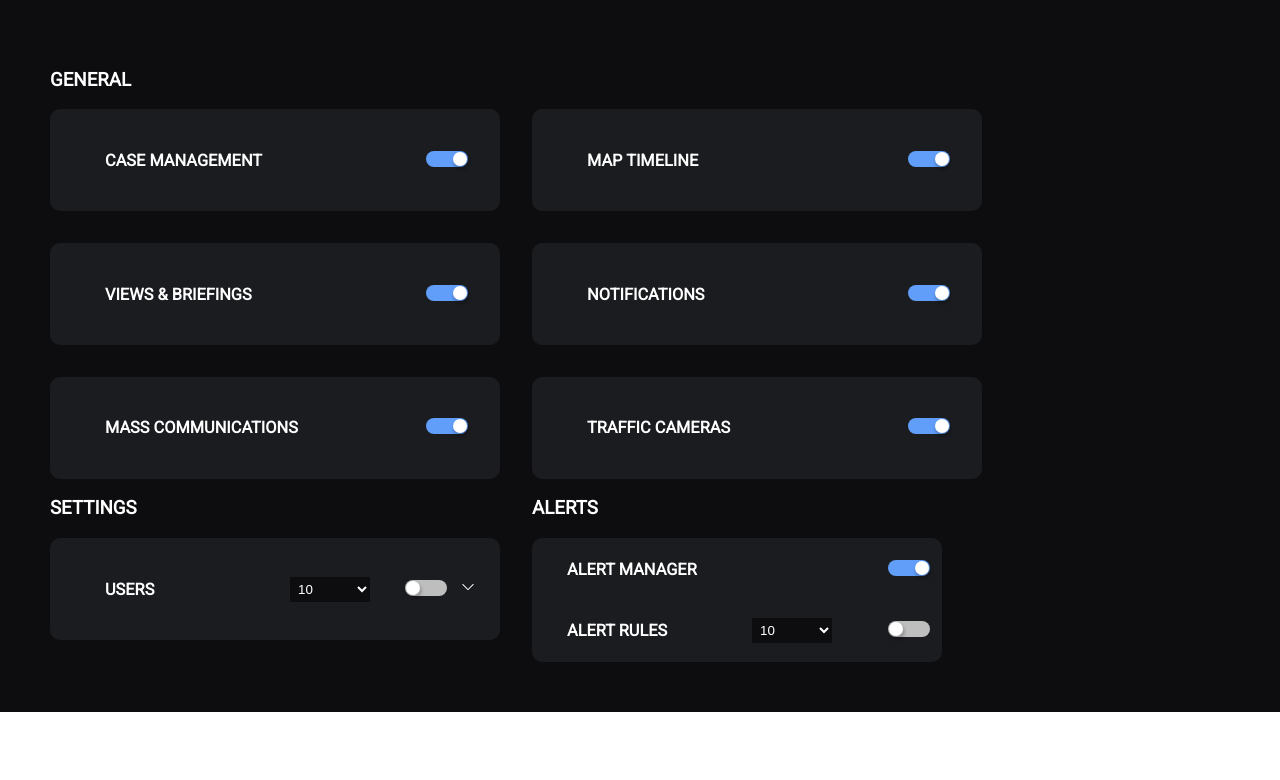
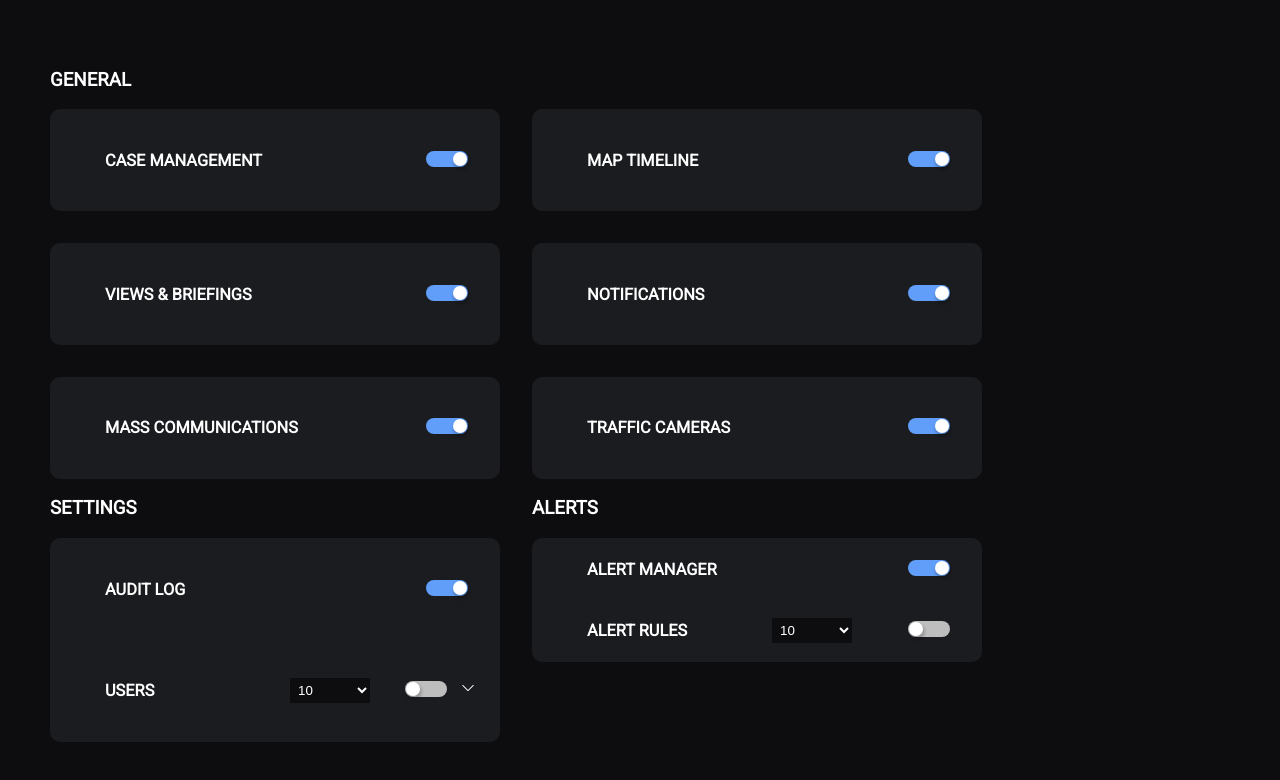
Before and after one commit to MartinMcCarthy11/Dataminr-test, a React (Create React App) app in the folder dataminr-test/: page / in a window 1280 px wide. Shown: the top 780 px of the page. Built offline with nearby package versions, Linux system fonts and the light colour scheme.

Commit message:
Added Auit Log and updated schema

```diff
--- a/dataminr-test/src/App.tsx
+++ b/dataminr-test/src/App.tsx
@@ -1,5 +1,4 @@
 import { Section } from './schema';
-import styled from 'styled-components';
 import ToggleCardContainer from './components/ToggleCardContainer/ToggleCardContainer';
 
 type Props = {
@@ -7,19 +6,7 @@ type Props = {
 };
 
 function App({ schema }: Props) {
-	return (
-		<AppWrapper>
-			<ToggleCardContainer schema={schema} />
-		</AppWrapper>
-	);
+	return <ToggleCardContainer schema={schema} />;
 }
 
-const AppWrapper = styled.main`
-	background-color: #0d0d0f;
-	color: #fff;
-	height: 100%;
-	margin: 0;
-	padding: 50px;
-`;
-
 export default App;
--- a/dataminr-test/src/base.css
+++ b/dataminr-test/src/base.css
@@ -2,4 +2,8 @@ body {
 	margin: 0;
 	font-family: 'roboto', sans-serif;
 	text-transform: uppercase;
+	background-color: #0d0d0f;
+	color: #fff;
+	margin: 0;
+	padding: 50px;
 }
--- a/dataminr-test/src/components/Common/ToggleSwitch.tsx
+++ b/dataminr-test/src/components/Common/SwitchToggle.tsx
@@ -6,7 +6,7 @@ interface toggleProps {
 	onChange: React.ChangeEventHandler<HTMLInputElement>;
 }
 
-function ToggleSwitch({ toggled, name, onChange }: toggleProps) {
+function SwitchToggle({ toggled, name, onChange }: toggleProps) {
 	return (
 		<ToggleContainer>
 			<Toggle
@@ -66,4 +66,4 @@ const Toggle = styled.input`
 	}
 `;
 
-export default ToggleSwitch;
+export default SwitchToggle;
--- a/dataminr-test/src/components/ToggleCardContainer/Card.tsx
+++ b/dataminr-test/src/components/ToggleCardContainer/ToggleCard.tsx
@@ -1,11 +1,11 @@
 import { useState } from 'react';
 import styled from 'styled-components';
 import { AdditionalSettings, DropdownObject } from '../../schema';
-import ArrowToggle from './ArrowToggle';
-import SubCard from './SubCard';
-import ToggleSwitch from '../Common/ToggleSwitch';
+import ArrowToggle from '../Common/ArrowToggle';
+import ToggleSubCard from './ToggleSubCard';
+import SwitchToggle from '../Common/SwitchToggle';
 
-export type CardSize = 'small' | 'standared';
+export type CardSize = 'small' | 'standard';
 
 interface cardProps
 	extends styleCardProps,
@@ -23,7 +23,7 @@ interface styleCardProps {
 	cardSize?: CardSize;
 }
 
-function Card({
+function ToggleCard({
 	title,
 	name,
 	dropdown,
@@ -71,7 +71,7 @@ function Card({
 				)}
 
 				<ToggleContainer>
-					<ToggleSwitch
+					<SwitchToggle
 						name={name}
 						toggled={toggled}
 						onChange={() => updateToggleState(toggled)}
@@ -88,7 +88,7 @@ function Card({
 				</ToggleContainer>
 			</CardMain>
 			{additionalSettings!.length > 0 && showHiddenSection && toggled && (
-				<SubCard additionalSettings={additionalSettings!} />
+				<ToggleSubCard additionalSettings={additionalSettings!} />
 			)}
 		</CardsWrapper>
 	);
@@ -116,8 +116,7 @@ const CardMain = styled.div<styleCardProps>`
 	align-items: center;
 	min-width: 370px;
 	${({ subCard }) => (subCard ? 'padding:5px;' : 'padding: 25px;')}
-	${({ cardSize }) =>
-		cardSize === 'small' ? 'padding:5px;' : 'padding: 25px;'}
+	${({ cardSize }) => cardSize === 'small' && 'padding:5px 25px 5px 25px;'}
 `;
 
 const ToggleContainer = styled.div`
@@ -136,4 +135,4 @@ const DropdownContainer = styled.div`
 	}
 `;
 
-export default Card;
+export default ToggleCard;
--- a/dataminr-test/src/components/ToggleCardContainer/ToggleCardContainer.tsx
+++ b/dataminr-test/src/components/ToggleCardContainer/ToggleCardContainer.tsx
@@ -1,6 +1,6 @@
 import { Section, Card as SchemaCard } from '../../schema';
 import styled from 'styled-components';
-import Card from './Card';
+import ToggleCard from './ToggleCard';
 
 interface Props {
 	schema: Section[];
@@ -15,7 +15,7 @@ function ToggleCardContainer({ schema }: Props) {
 					{section.combined ? (
 						<CombinedSectionWrapper>
 							{section.card.map((card: SchemaCard) => (
-								<Card
+								<ToggleCard
 									key={card.id}
 									title={card.title}
 									name={card.name}
@@ -26,14 +26,14 @@ function ToggleCardContainer({ schema }: Props) {
 										card.additionalSettings
 									}
 									subCard={card.subCard}
-									cardSize='small'
+									cardSize={card.cardSize}
 								/>
 							))}
 						</CombinedSectionWrapper>
 					) : (
 						<CardContainerWrapper>
 							{section.card.map((card: SchemaCard) => (
-								<Card
+								<ToggleCard
 									key={card.id}
 									title={card.title}
 									name={card.name}
--- a/dataminr-test/src/components/ToggleCardContainer/SubCard.tsx
+++ b/dataminr-test/src/components/ToggleCardContainer/ToggleSubCard.tsx
@@ -1,17 +1,17 @@
 import styled from 'styled-components';
 import { AdditionalSettings } from '../../schema';
-import Card from './Card';
+import ToggleCard from './ToggleCard';
 
 interface SubCardProps {
 	additionalSettings: AdditionalSettings[];
 	dropdown?: boolean;
 }
 
-function SubCard({ additionalSettings }: SubCardProps) {
+function ToggleSubCard({ additionalSettings }: SubCardProps) {
 	return (
 		<SubCardWrapper>
 			{additionalSettings.map((card) => (
-				<Card
+				<ToggleCard
 					key={card.id}
 					title={card.title}
 					name={card.name}
@@ -32,4 +32,4 @@ const SubCardWrapper = styled.div`
 	border-radius: 5px;
 `;
 
-export default SubCard;
+export default ToggleSubCard;
--- a/dataminr-test/src/schema.ts
+++ b/dataminr-test/src/schema.ts
@@ -1,7 +1,7 @@
 import { v4 as uuidv4 } from 'uuid';
+import { CardSize } from './components/ToggleCardContainer/ToggleCard';
 
 export interface DropdownObject {
-	initialSelection: string;
 	options: string[];
 }
 
@@ -22,6 +22,7 @@ export interface Card {
 	selected: boolean;
 	dropdown?: DropdownObject;
 	subCard: boolean;
+	cardSize?: CardSize;
 	additionalSettings: AdditionalSettings[];
 }
 
@@ -93,15 +94,25 @@ export const schema: Section[] = [
 		id: uuidv4(),
 		title: 'Settings',
 		name: 'settings',
+		combined: true,
 		card: [
+			{
+				id: uuidv4(),
+				title: 'Audit Log',
+				name: 'auditLog',
+				selected: true,
+				additionalSettings: [],
+				subCard: false,
+				cardSize: 'standard',
+			},
 			{
 				id: uuidv4(),
 				title: 'Users',
 				name: 'users',
 				selected: false,
 				subCard: false,
+				cardSize: 'standard',
 				dropdown: {
-					initialSelection: '20',
 					options: ['10', '20', '30', '40', '50'],
 				},
 				additionalSettings: [
@@ -138,6 +149,7 @@ export const schema: Section[] = [
 				selected: true,
 				additionalSettings: [],
 				subCard: false,
+				cardSize: 'small',
 			},
 			{
 				id: uuidv4(),
@@ -145,8 +157,8 @@ export const schema: Section[] = [
 				name: 'alertRules',
 				selected: false,
 				subCard: false,
+				cardSize: 'small',
 				dropdown: {
-					initialSelection: '20',
 					options: ['10', '20', '30', '40', '50'],
 				},
 				additionalSettings: [],
```
Also changed, not shown: dataminr-test/src/index.tsx (+0 -13 lines), dataminr-test/src/components/Common/ArrowToggle.tsx (renamed from dataminr-test/src/components/ToggleCardContainer/ArrowToggle.tsx).
